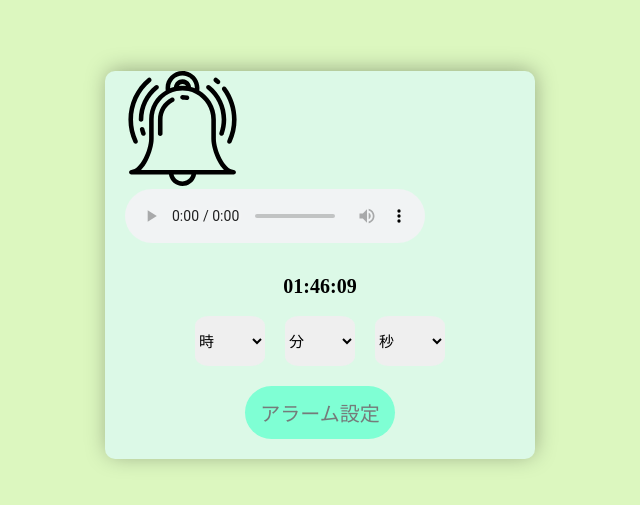
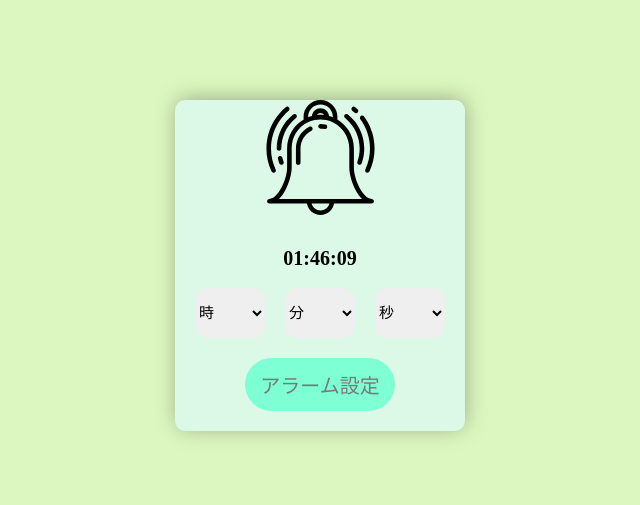
Before and after one commit to nguyenducttk5/demo1, a plain HTML site: page index.html in a window 1280 px wide. Shown: the part 135-640 px from the top of the page, without its empty margins (320-960 px from the left). Drawn offline with Linux system fonts and the light colour scheme.

Commit message:
Update index.html

```diff
--- a/index.html
+++ b/index.html
@@ -12,10 +12,6 @@
     <div class="container">
       <div class="alarmImg">
         <img src="./assets/img/alarm.svg" alt="" />
-        <audio controls>
-          <source src="./assets/song/AlarmSong.mp3" type="audio/mpeg">
-          Your browser does not support the audio tag.
-        </audio>
       </div>
       <h1 class="currentTime"></h1>
       <div class="timeGroup">
```
